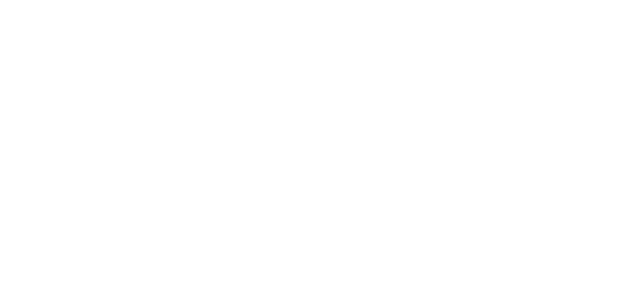
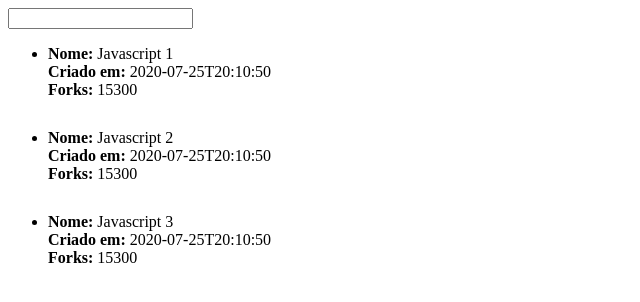
Before and after one commit to fabiof2x/pesquisa-github, a plain HTML site: page index.html in a window 1280 px wide. Shown: the whole page, without its empty margins (0-640 px from the left). Drawn offline with Linux system fonts and the light colour scheme.

Commit message:
estruturando o projeto

```diff
--- a/index.html
+++ b/index.html
@@ -6,9 +6,18 @@
   <meta http-equiv="X-UA-Compatible" content="IE=edge">
   <meta name="viewport" content="width=device-width, initial-scale=1.0">
   <title></title>
+  <style>
+    li {
+      margin-bottom: 30px;
+    }
+  </style>
 </head>
 
 <body>
+
+  <input type="text" id="search">
+
+  <ul id="list"></ul>
 
   <script src="scripts.js"></script>
 </body>
--- a/scripts.js
+++ b/scripts.js
@@ -0,0 +1,42 @@
+const listElement = document.querySelector('#list');
+const searchInput = document.querySelector('#search');
+
+let listItems = [
+  {
+    full_name: 'Javascript 1',
+    created_at: '2020-07-25T20:10:50',
+    forks: 15300
+  },
+  {
+    full_name: 'Javascript 2',
+    created_at: '2020-07-25T20:10:50',
+    forks: 15300
+  },
+  {
+    full_name: 'Javascript 3',
+    created_at: '2020-07-25T20:10:50',
+    forks: 15300
+  }
+]
+
+function render() {
+  let html = '';
+  listItems.forEach(item => {
+    html += `
+      <li>
+        <div>
+          <b>Nome:</b> ${item.full_name}
+        </div>
+        <div>
+          <b>Criado em:</b> ${item.created_at}
+        </div>
+        <div>
+          <b>Forks:</b> ${item.forks}
+        </div>
+      </li>
+    `;
+  })
+  listElement.innerHTML = html;
+}
+
+render();
```
